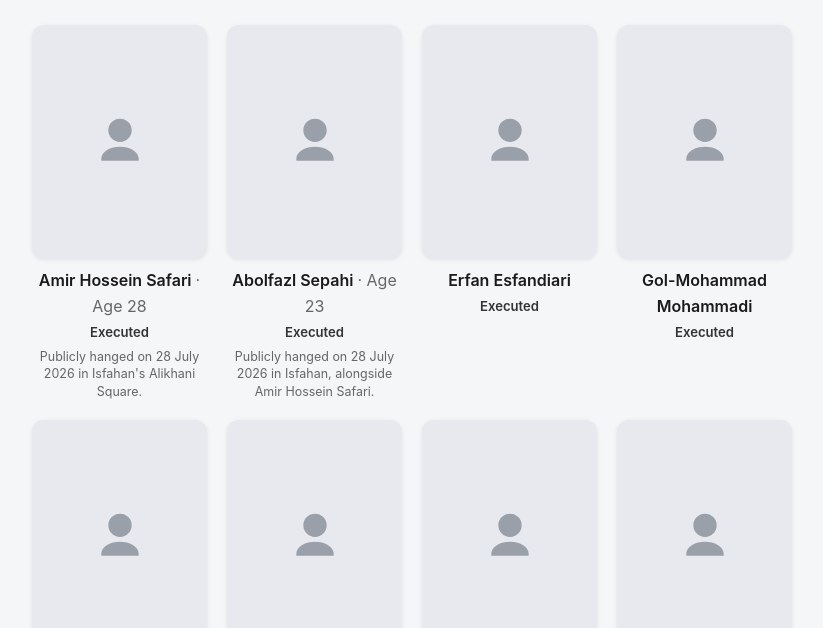
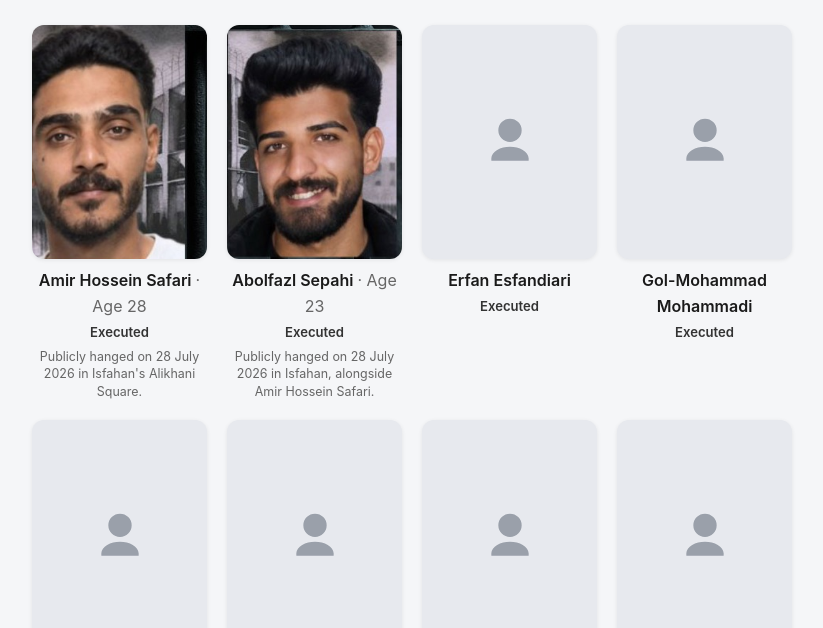
Before and after one commit to emailtompiranexecution/email-your-mp, a plain HTML site: page people.html in a window 1280 px wide. Shown: the part 172-800 px from the top of the page, without its empty margins (228-1051 px from the left). Drawn offline with Linux system fonts and the light colour scheme.

Commit message:
Add verified photos for Sepahi, Safari, Naghdi; source-attribution line on people page

```diff
--- a/people.html
+++ b/people.html
@@ -40,6 +40,7 @@
       font-weight: 600; padding: .8rem 1.5rem; border-radius: 8px;
     }
     .cta a:hover { background: var(--accent-dark); }
+    .credit { text-align: center; font-size: .75rem; color: var(--muted); margin-top: 1.5rem; }
     body.fa { direction: rtl; }
     body.fa .topbar { justify-content: flex-start; }
     .ltr { direction: ltr; unicode-bidi: isolate; }
@@ -57,6 +58,7 @@
     <p class="lead" id="lead"></p>
     <div class="gallery" id="gallery"></div>
     <div class="cta"><a id="ctaBtn" href="index.html"></a></div>
+    <p class="credit" id="credit"></p>
   </div>
 
   <script>
@@ -74,7 +76,8 @@
         executed: "Executed",
         risk: "At risk of execution",
         ageLabel: n => "Age " + n,
-        cta: "Email your MP →"
+        cta: "Email your MP →",
+        credit: "Photos and case details: Amnesty International, Iran Human Rights, HRANA, Hengaw."
       },
       fa: {
         title: "افرادی که این کارزار دربارهٔ آنهاست",
@@ -82,7 +85,8 @@
         executed: "اعدام‌شده",
         risk: "در خطر اعدام",
         ageLabel: n => n + " ساله",
-        cta: "به نمایندهٔ خود ایمیل بزنید ←"
+        cta: "به نمایندهٔ خود ایمیل بزنید ←",
+        credit: "عکس‌ها و جزئیات پرونده‌ها: عفو بین‌الملل، سازمان حقوق بشر ایران، هرانا، هنگاو."
       }
     };
 
@@ -98,6 +102,7 @@
       document.title = s.title;
       $('lead').textContent = s.lead;
       $('ctaBtn').textContent = s.cta;
+      $('credit').textContent = s.credit;
       $('langEn').classList.toggle('active', lang === 'en');
       $('langFa').classList.toggle('active', lang === 'fa');
       $('gallery').innerHTML = people.map(p => {
--- a/photos.json
+++ b/photos.json
@@ -1,13 +1,13 @@
 [
   {
-    "file": "",
+    "file": "Amir Hossein Safari.jpg",
     "name": "Amir Hossein Safari",
     "status": "executed",
     "age": "28",
     "note": "Publicly hanged on 28 July 2026 in Isfahan's Alikhani Square."
   },
   {
-    "file": "",
+    "file": "Abolfazl Sepahi.jpg",
     "name": "Abolfazl Sepahi",
     "status": "executed",
     "age": "23",
@@ -175,7 +175,7 @@
     "note": ""
   },
   {
-    "file": "",
+    "file": "Benyamin Naghdi.jpg",
     "name": "Benyamin Naghdi",
     "status": "risk",
     "age": "26",
```
Also changed, not shown: photo/Abolfazl Sepahi.jpg (added), photo/Amir Hossein Safari.jpg (added), photo/Benyamin Naghdi.jpg (added).
